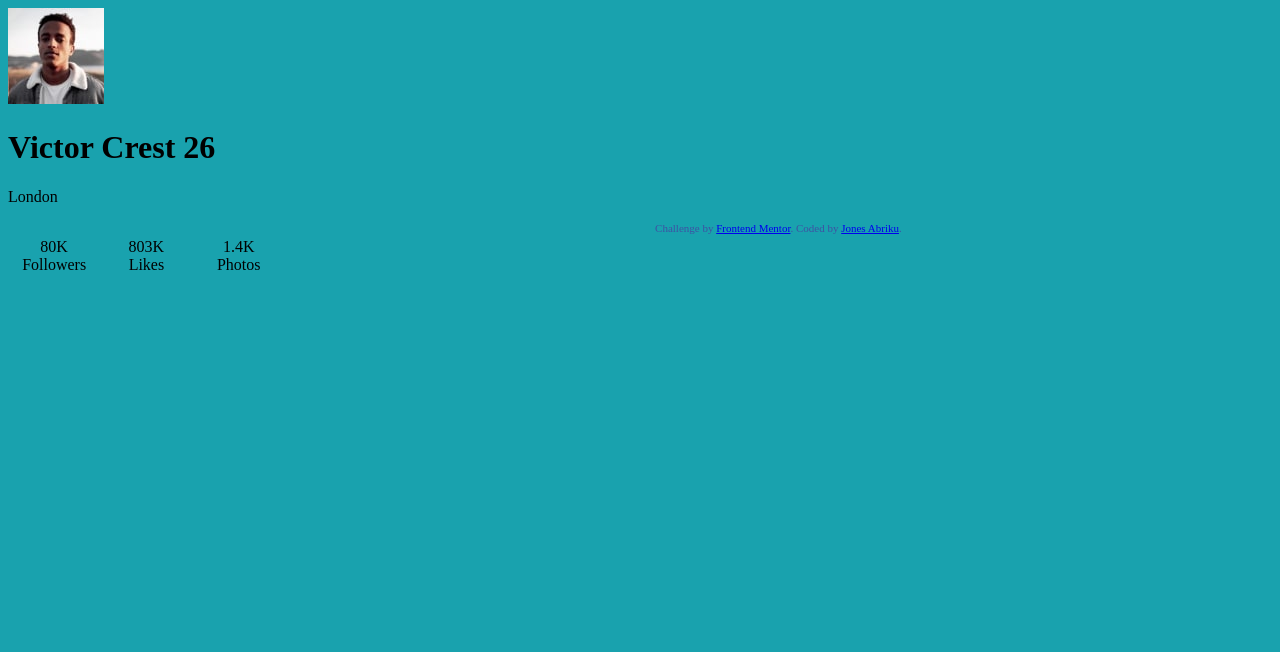
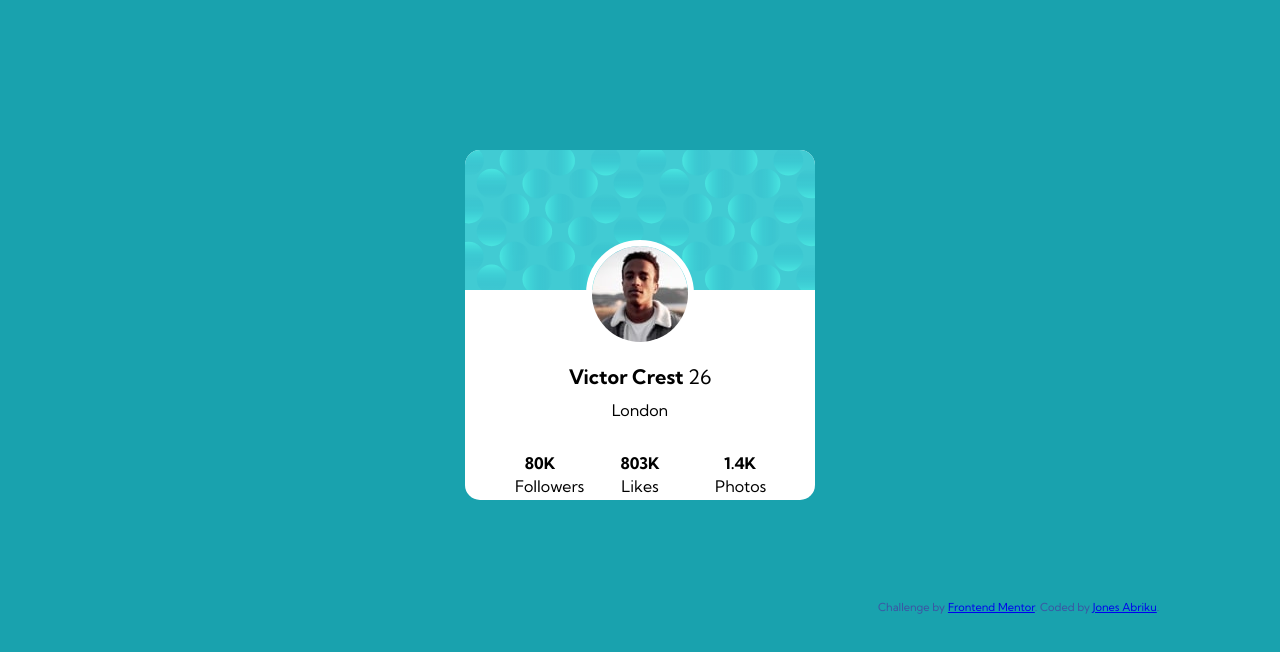
Before and after one commit to Jonesovo/Profile-Card-Component-Challenge, a plain HTML site: page index.html in a window 1280 px wide. Drawn offline with Linux system fonts and the light colour scheme.

Commit message:
Updated the html and css

```diff
--- a/css/style.css
+++ b/css/style.css
@@ -1,14 +1,64 @@
 body {
     background-color:  hsl(185, 75%, 39%);
+    font-family: 'Kumbh Sans', sans-serif;
+}
+
+
+h1 {
+    font-size: 20px;
+    position: relative;
+    bottom: 55px;
+}
+
+span {
+    font-weight: lighter;
 }
 
 .attribution {
     font-size: 11px; text-align: center;
     color: hsl(228, 45%, 44%);
+    padding-top: 100px;
+}
+
+
+#location {
+    position: relative;
+    bottom: 60px;
+
 }
 
 .log {
+    position: relative;
+    bottom: 90px;
     float: left;
-    width: 7.3%;
+    width: 14.3%;
+    font-weight: bold;
     text-align: center;
+    padding-left: 50px;
+    padding-top: 30px;
+    line-height: 1.4;
 }
+
+.profile {
+    background-color: #ffffff;
+    border-radius: 15px;
+    margin: auto;
+    margin-top: 150px;
+    text-align: center;
+    width: 350px;
+    height: 350px;
+}
+.top-image {
+    border: 6px solid #ffffff;
+    border-radius: 60px;
+    position: relative;
+    top: 90px;
+    z-index: 1;
+}
+
+.top-pattern {
+    border-top-left-radius: 15px;
+    border-top-right-radius: 15px;
+    position: relative;
+    bottom: 112px;
+}
--- a/index.html
+++ b/index.html
@@ -6,6 +6,9 @@
 
   <link rel="icon" type="image/png" sizes="32x32" href="./images/favicon-32x32.png">
   <link rel="stylesheet" href="css/style.css">
+  <link rel="preconnect" href="https://fonts.gstatic.com">
+  <link rel="preconnect" href="https://fonts.gstatic.com">
+  <link href="https://fonts.googleapis.com/css2?family=Kumbh+Sans:wght@300;400;700&display=swap" rel="stylesheet">
 
   <title>Frontend Mentor | Profile card component</title>
 
@@ -13,12 +16,13 @@
 <body>
   <div class="main-page">
     <div class="profile">
-      <img src="images/image-victor.jpg" alt="">
+      <img class="top-image" src="images/image-victor.jpg" alt="">
+      <img class="top-pattern" src="images/bg-pattern-card.svg" alt="">
       <h1>Victor Crest <span>26</span></h1>
       <p id="location">London</p>
-      <p class="log">80K <br> Followers</p>
-      <p class="log">803K <br> Likes</p>
-      <p class="log">1.4K <br> Photos</p>
+      <p class="log">80K <br><span>Followers</span></p>
+      <p class="log">803K <br><span>Likes</span></p>
+      <p class="log">1.4K <br><span>Photos</span></p>
     </div>
 
 
```
